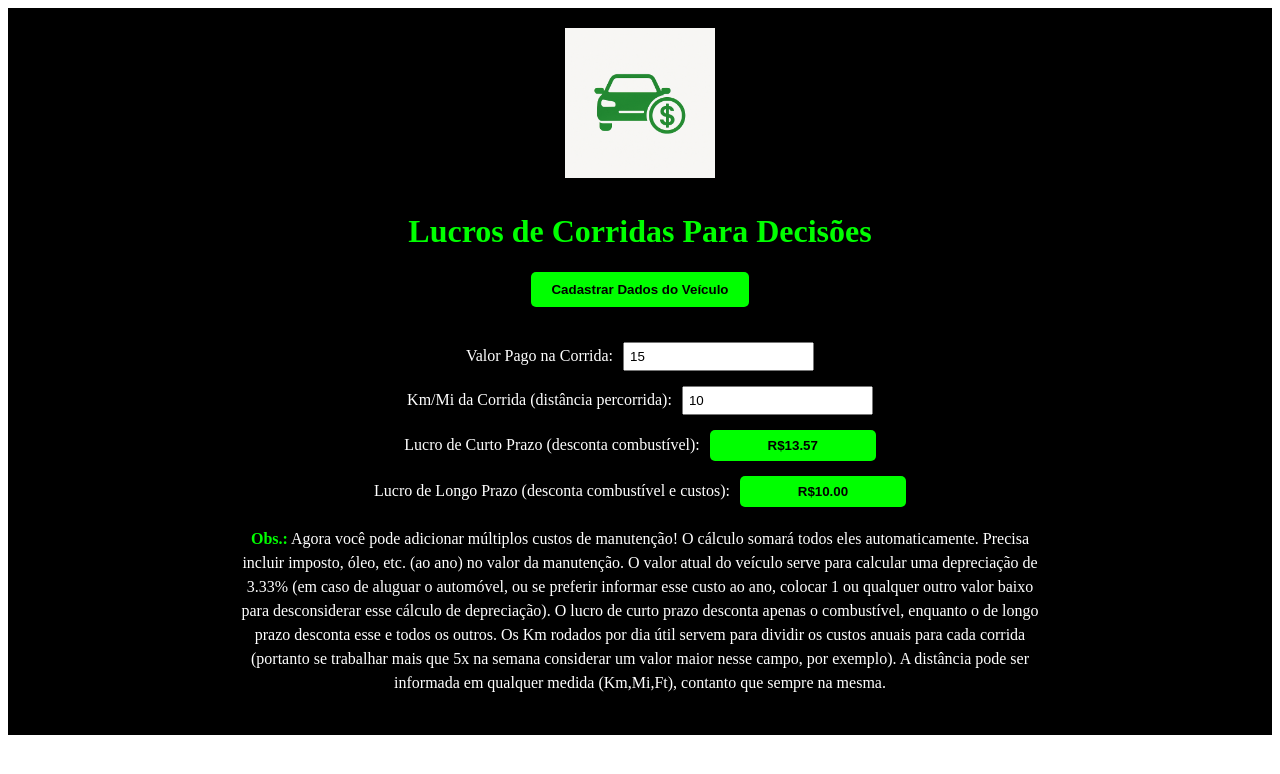
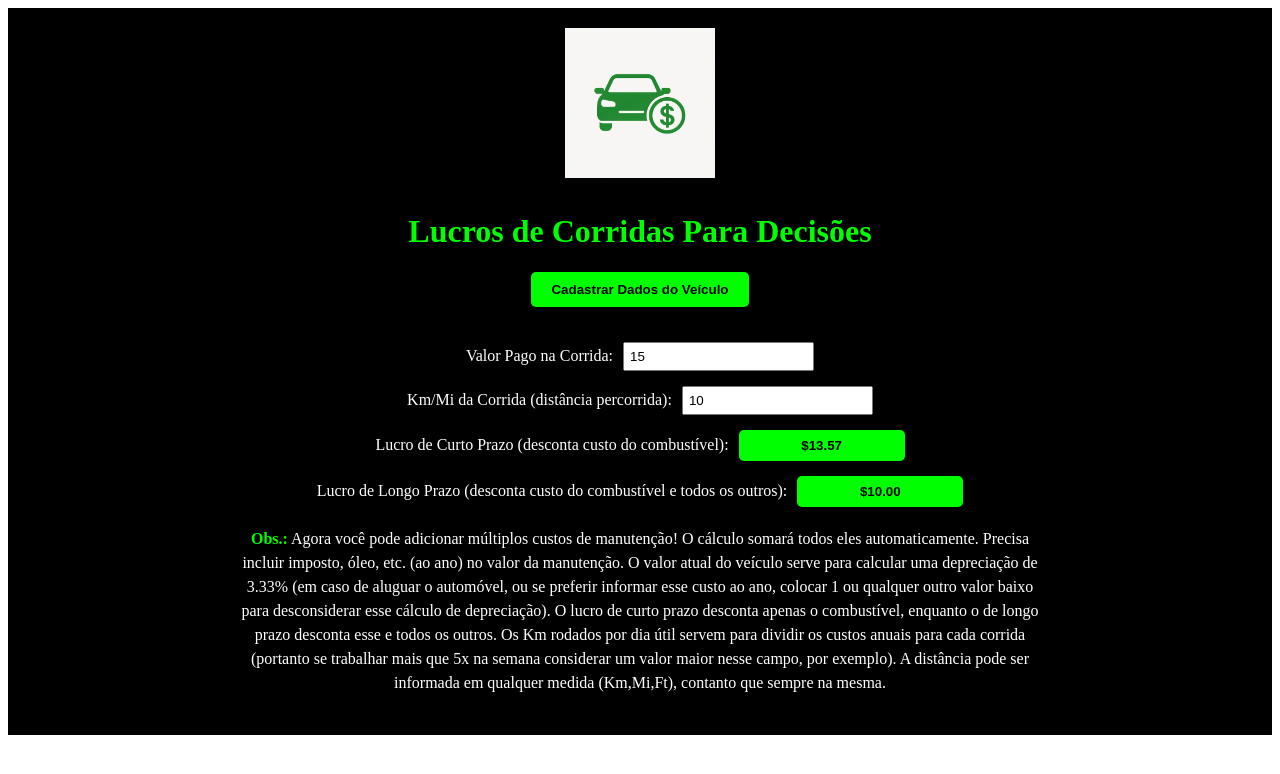
Before and after one commit to bracco42/AppLucro.com, a Next.js app: page / in a window 1280 px wide. Shown: the top 774 px of the page. Built offline with nearby package versions, Linux system fonts and the light colour scheme.

Commit message:
Update page.tsx - MVP

```diff
--- a/app/page.tsx
+++ b/app/page.tsx
@@ -225,10 +225,10 @@ export default function CalculoLucro() {
       </div>
 
       <div style={{ margin: '15px 0' }}>
-        <label>Lucro de Curto Prazo (desconta combustível):</label>
+        <label>Lucro de Curto Prazo (desconta custo do combustível):</label>
         <input
           type="text"
-          value={lucroCurtoPrazo !== null ? `R$${lucroCurtoPrazo.toFixed(2)}` : ''}
+          value={lucroCurtoPrazo !== null ? `$${lucroCurtoPrazo.toFixed(2)}` : ''}
           readOnly
           style={{
             backgroundColor: '#0f0',
@@ -245,10 +245,10 @@ export default function CalculoLucro() {
       </div>
 
       <div style={{ margin: '15px 0' }}>
-        <label>Lucro de Longo Prazo (desconta combustível e custos):</label>
+        <label>Lucro de Longo Prazo (desconta custo do combustível e todos os outros):</label>
         <input
           type="text"
-          value={lucroLongoPrazo !== null ? `R$${lucroLongoPrazo.toFixed(2)}` : ''}
+          value={lucroLongoPrazo !== null ? `$${lucroLongoPrazo.toFixed(2)}` : ''}
           readOnly
           style={{
             backgroundColor: '#0f0',
```
